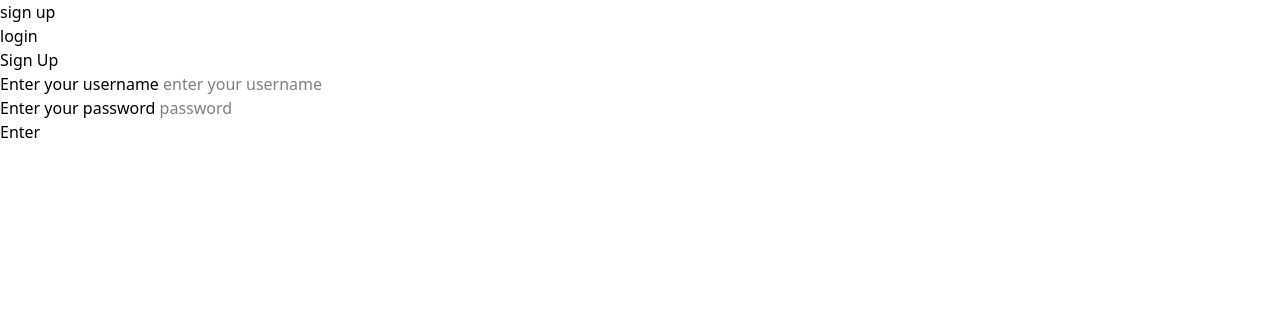
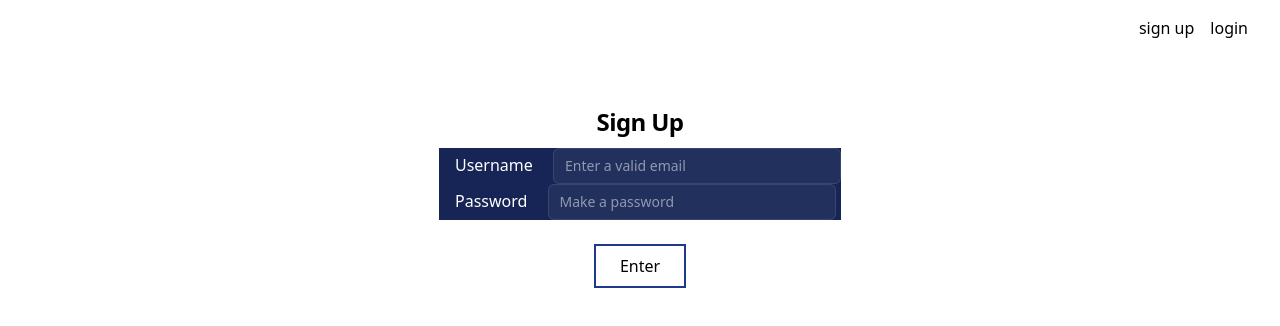
Before and after one commit to KarimElmouslemany/Symptom-Checker-Web-App, a website with bundled scripts: page Sign_Up.html in a window 1280 px wide. Built offline with nearby package versions, Linux system fonts and the light colour scheme.

Commit message:
made the sing up page design smiler to the login. also did somme basic punctuational fixes to the login page labels. also got ride of sign up and login and put in sign out instead so that itt is more logical.

```diff
--- a/Sign_Up.html
+++ b/Sign_Up.html
@@ -4,44 +4,60 @@
     <meta charset="UTF-8" />
     <meta name="viewport" content="width=device-width, initial-scale=1.0" />
     <link rel="stylesheet" href="tailwind.css" />
+    <script type="module" src="singup.js"></script>
     <title>sign up</title>
-    <script type="module" src="singup.js"></script>
   </head>
   <body>
-    <nav>
-      <ul>
+    <nav class="flex justify-end w-full p-4">
+      <ul class="">
+        <li>
           <a href="Sign_Up.html">sign up</a>
+        </li>
       </ul>
       <ul>
+        <li class="px-4">
           <a href="login.html">login</a>
+        </li>
       </ul>
     </nav>
-    <form id="signup_form">
-      <h3 id="heading_singup">Sign Up</h3>
-      <div id="signup_username" class="username">
-        <label for="signup_email" class="input_lables"
-          >Enter your username</label
+
+    <main class="flex items-center justify-center">
+      <form id="signup_form" class="max-w-md mx-auto">
+        <h3
+          id="heading_singup"
+          class="mt-10 text-center text-2xl/9 font-bold tracking-tight text-black py-2"
         >
+          Sign Up
+        </h3>
+        <div id="signup_username" class="bg-blue-950 mx-auto">
+          <label for="signup_email" class="text-white p-4">Username</label>
           <input
             id="signup_email_input"
             type="email"
-          placeholder="enter your username"
+            placeholder="Enter a valid email"
             required
+            class="w-2xs rounded-md bg-white/5 px-3 py-1.5 text-base text-white outline-1 -outline-offset-1 outline-white/10 focus:outline-2 focus:-outline-offset-2 focus:outline-blue-800 sm:text-sm/6"
           />
         </div>
 
-      <div class="password">
-        <label for="signup_password" class="input_lables"
-          >Enter your password</label
-        >
+        <div id="singup_password" class="bg-blue-950 mx-auto">
+          <label for="signup_password" class="text-white p-4">Password</label>
           <input
             id="signup_password_input"
             type="password"
-          placeholder="password"
+            placeholder="Make a password"
             required
+            class="w-2xs rounded-md bg-white/5 px-3 py-1.5 text-base text-white outline-1 -outline-offset-1 outline-white/10 focus:outline-2 focus:-outline-offset-2 focus:outline-blue-800 sm:text-sm/6"
           />
         </div>
-      <button id="user_button" type="submit">Enter</button>
+        <button
+          id="user_button"
+          type="submit"
+          class="block mx-auto mt-6 px-6 py-2 border-2 border-blue-900 text-black hover:bg-red-500 hover:text-white transition"
+        >
+          Enter
+        </button>
       </form>
+    </main>
   </body>
 </html>
--- a/login.html
+++ b/login.html
@@ -29,21 +29,21 @@
           Login
         </h3>
         <div id="login_username" class="bg-blue-950 mx-auto">
-          <label for="username_input" class="text-white p-4">username</label>
+          <label for="username_input" class="text-white p-4">Username</label>
           <input
             id="login_username_input"
             type="email"
-            placeholder="enter your  email"
+            placeholder="Enter a Email"
             required
             class="w-2xs rounded-md bg-white/5 px-3 py-1.5 text-base text-white outline-1 -outline-offset-1 outline-white/10 focus:outline-2 focus:-outline-offset-2 focus:outline-blue-800 sm:text-sm/6"
           />
         </div>
         <div id="login_password" class="bg-blue-950 mx-auto py-4">
-          <label for="password_input" class="text-white p-4">password</label>
+          <label for="password_input" class="text-white p-4"> Password</label>
           <input
             id="login_password_input"
             type="password"
-            placeholder="Enter your password"
+            placeholder="Enter a password"
             required
             class="w-2xs rounded-md bg-white/5 px-3 py-1.5 text-base text-white outline-1 -outline-offset-1 outline-white/10 focus:outline-2 focus:-outline-offset-2 focus:outline-blue-800 sm:text-sm/6"
           />
--- a/main.html
+++ b/main.html
@@ -18,14 +18,12 @@
     <!-- Same nav structure -->
     <nav class="flex justify-end gap-6 border-b bg-white px-6 py-4 text-sm">
       <ul>
-        <a href="Sign_Up.html" class="text-slate-600 hover:text-slate-900">
-          sign up
+        <a href="login.html" class="text-slate-600 hover:text-slate-900">
+          Sign Out
         </a>
       </ul>
       <ul>
-        <a href="login.html" class="text-slate-600 hover:text-slate-900">
-          login
-        </a>
+
       </ul>
     </nav>
 
```
Lines whose indentation alone changed are shown as unchanged.
